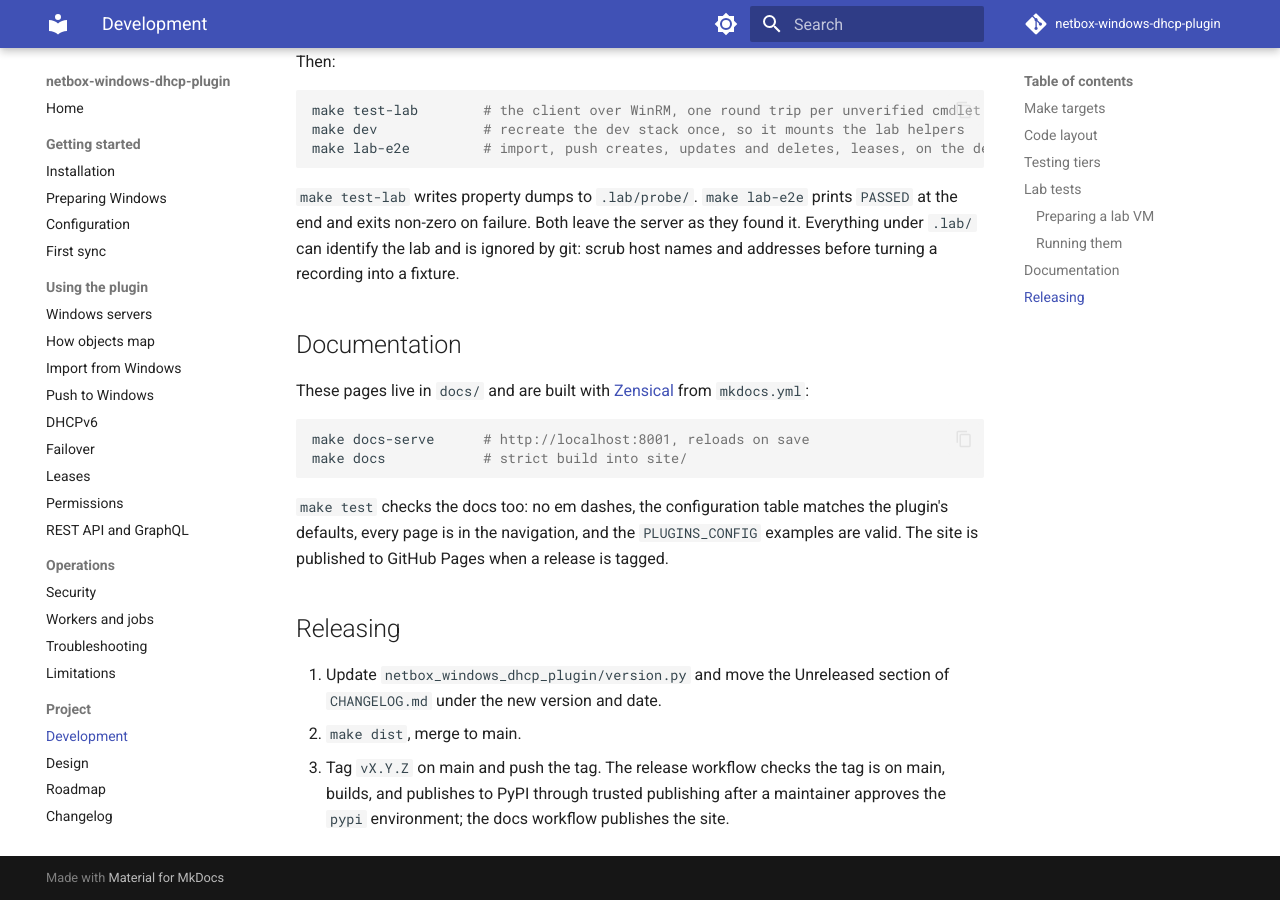
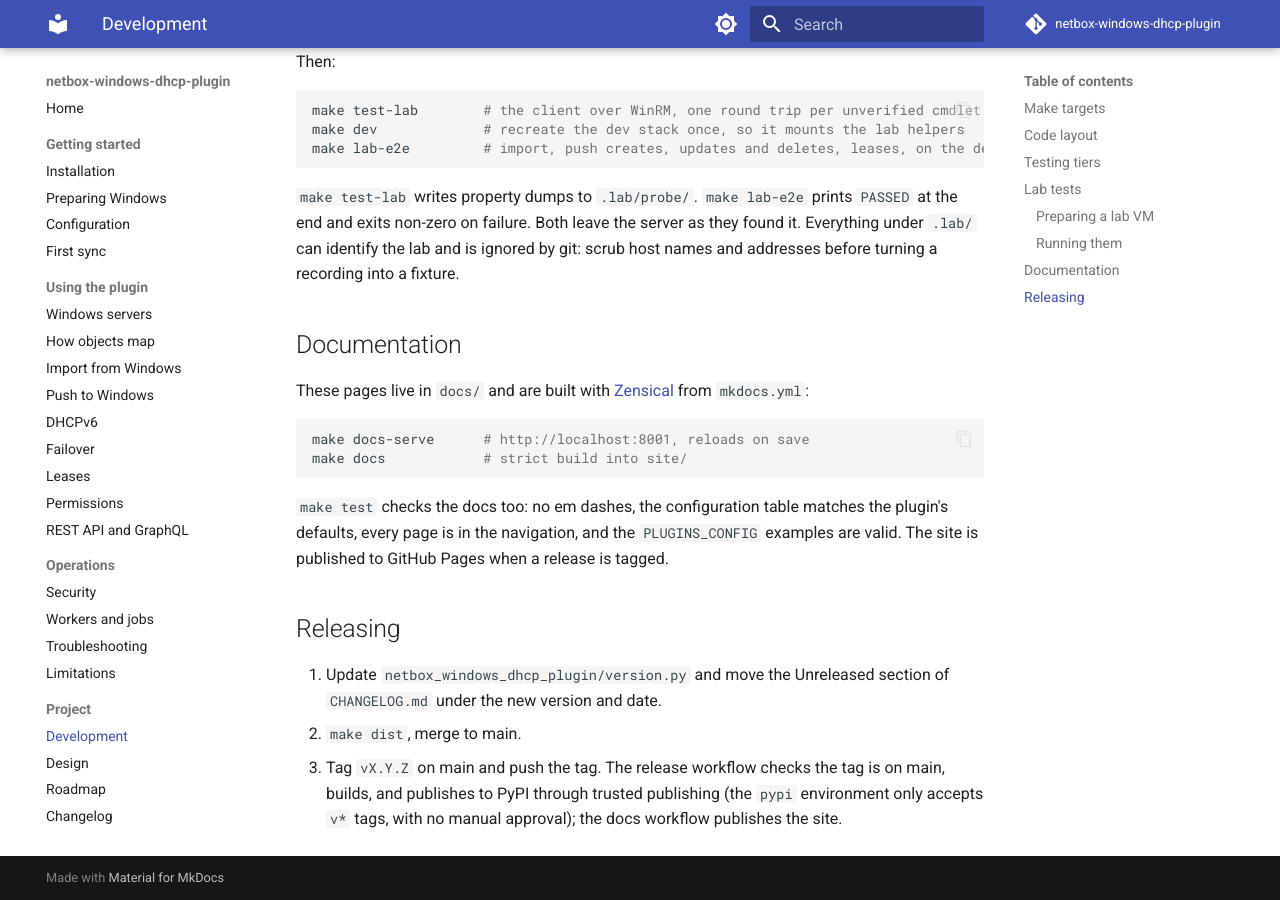
Before and after one commit to thomaschristory/netbox-windows-dhcp-plugin, an MkDocs documentation site: the page built from docs/development.md, in a window 1280 px wide and 900 px high, scrolled down 3374 px. Built offline with MkDocs 1.6.1 and Material for MkDocs 9.7.7, drawn with Linux system fonts in a browser that asks for light colours; comment, search, counter and statistics services are not loaded.

Commit message:
Release docs: a v* tag publishes without manual approval (#13)
The pypi environment no longer needs a reviewer, as in the other plugins.

Claude-Session: https://claude.ai/code/session_01AF5ViirowGxQzYmffyePf3

Co-authored-by: Thomas Christory <thomaschristory@users.noreply.github.com>

```diff
--- a/docs/development.md
+++ b/docs/development.md
@@ -135,5 +135,5 @@ is tagged.
    version and date.
 2. `make dist`, merge to main.
 3. Tag `vX.Y.Z` on main and push the tag. The release workflow checks the tag is on main, builds, and publishes to
-   PyPI through trusted publishing after a maintainer approves the `pypi` environment; the docs workflow publishes the
-   site.
+   PyPI through trusted publishing (the `pypi` environment only accepts `v*` tags, with no manual approval); the docs
+   workflow publishes the site.
```
